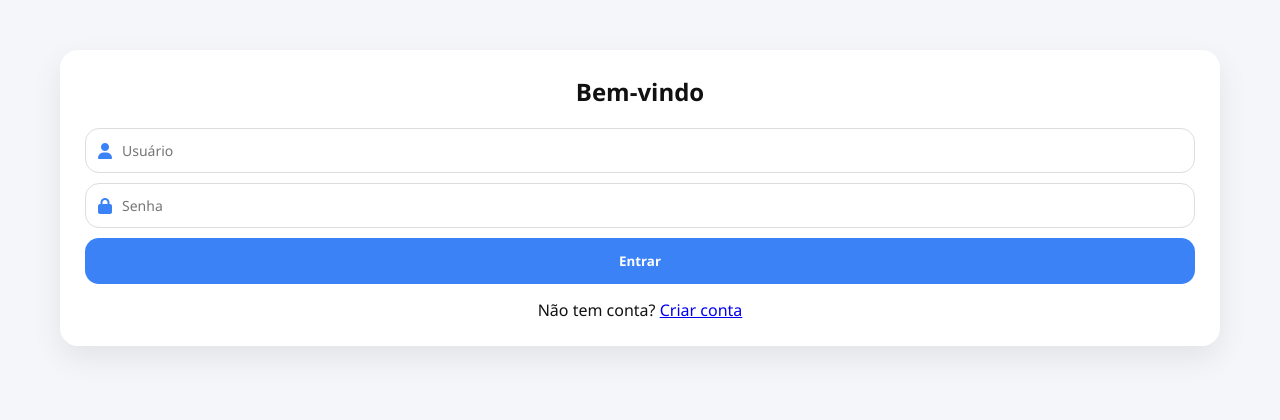
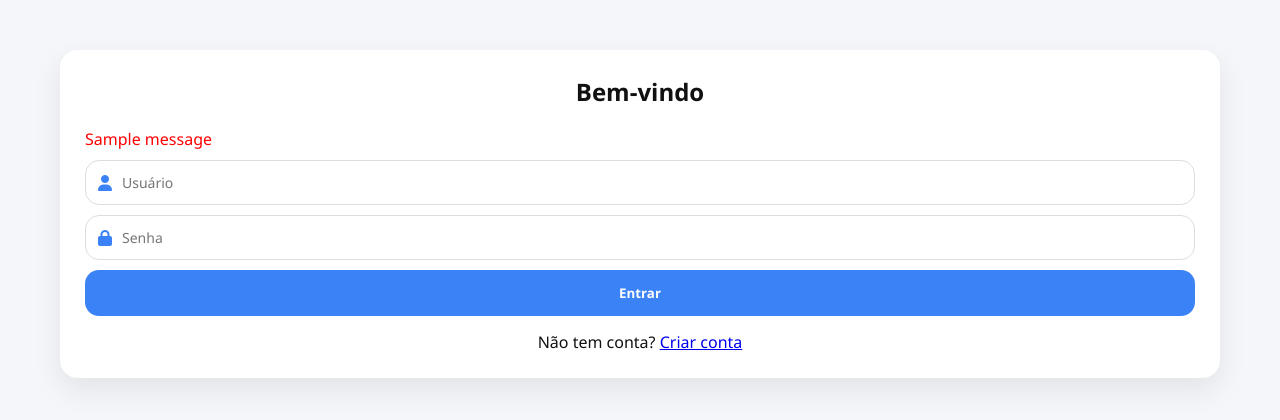
Before and after one commit to eduardomasivi4/Meu_Contributo_App, a Django app: page / in a window 1280 px wide. Shown: the top 420 px of the page. Run offline with Django 5.2, Linux system fonts and the light colour scheme; tables that the repository leaves empty hold one stand-in row (values such as "Sample post"); one stand-in notice (Sample message) is shown.

Commit message:
exibir mensagens de erro na tela

```diff
--- a/templates/core/login.html
+++ b/templates/core/login.html
@@ -2,11 +2,18 @@
 {% block title %}Login{% endblock %}
 
 {% block content %}
+
 <div class="container">
   <div class="card fade">
     <h2>Bem-vindo</h2>
 
     <form method="post">
+      {% if messages %}
+        {% for message in messages %}
+          <p style="color:red;">{{ message }}</p>
+        {% endfor %}
+      {% endif %}
+
       {% csrf_token %}
 
       <div class="input-group">
```
Also changed, not shown: templates/core/cadastro.html (+7 -0 lines), db.sqlite3.
